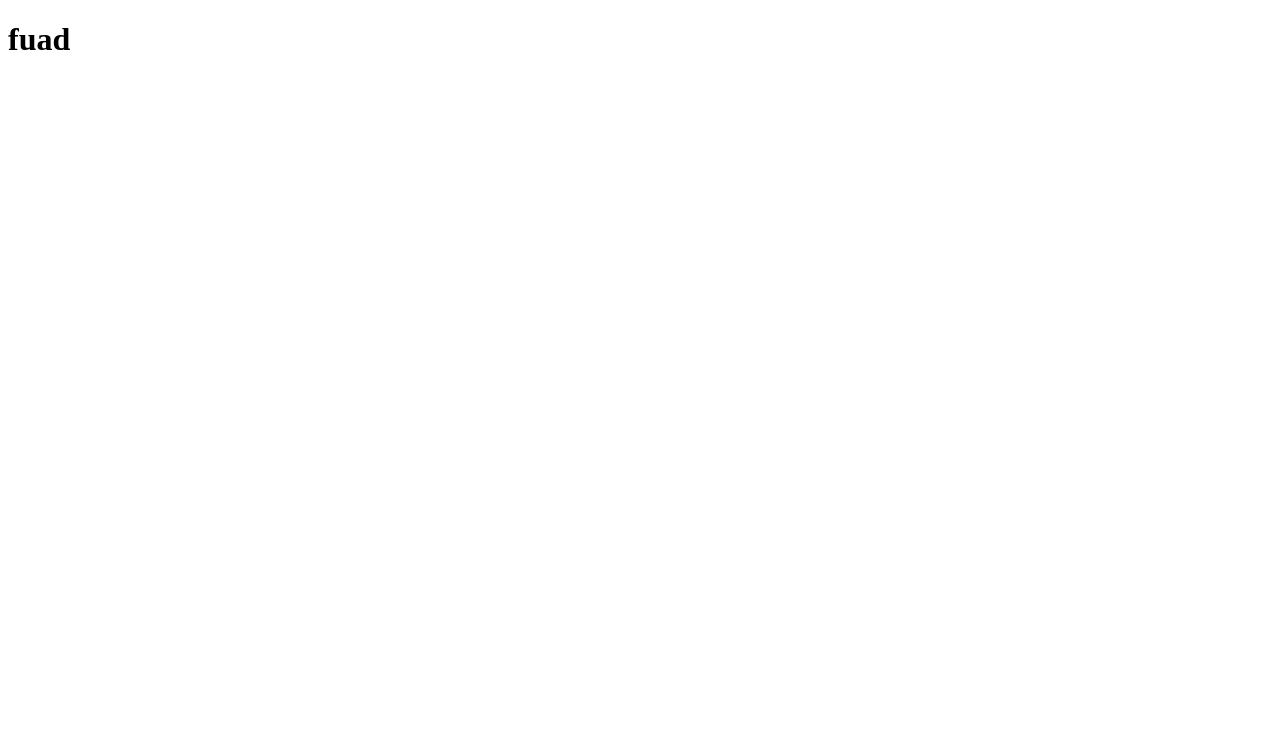
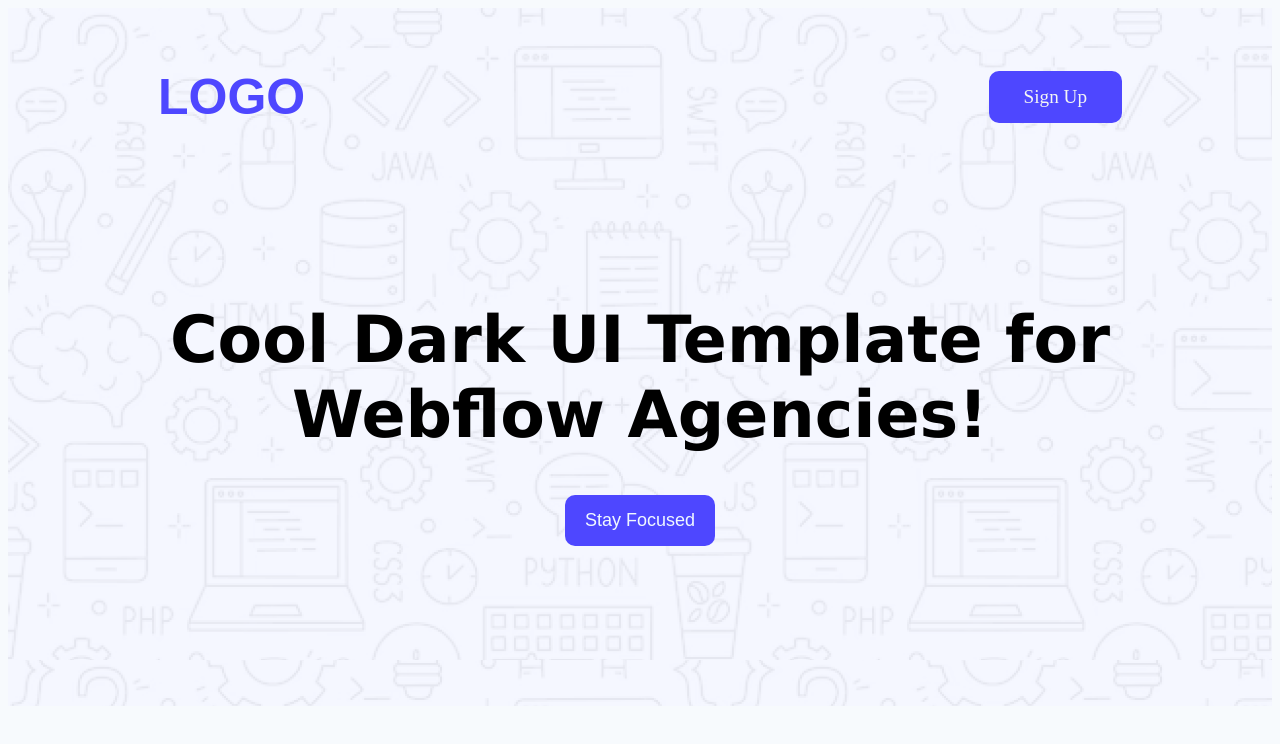
Before and after one commit to RatulFuad/Assignment-no-1, a plain HTML site: page index.html in a window 1280 px wide. Drawn offline with Linux system fonts and the light colour scheme.

Commit message:
complete nav item

```diff
--- a/index.html
+++ b/index.html
@@ -4,8 +4,52 @@
     <meta charset="UTF-8">
     <meta name="viewport" content="width=device-width, initial-scale=1.0">
     <title>portfolio website</title>
+    <link rel="stylesheet" href="styles/style.css">
 </head>
 <body>
-    <h1>fuad</h1>
+
+    <header>
+
+        <div class="main-div">
+
+        <nav>
+
+
+                 <h3 class="h3">LOGO</h3>
+
+        <ul>
+            <li><a href="">Sign Up</a></li>
+        </ul>
+
+
+
+
+
+
+        </nav><br><br><br><br>
+
+
+        <div>
+            <h1 class="nav-middle">
+                Cool Dark UI Template for <br> Webflow Agencies!
+            </h1>
+
+            <button>Stay Focused</button>
+
+        </div>
+
+ </div>
+
+    </header>
+
+    <main>
+
+
+
+    </main>
+
+    <footer>
+
+    </footer>
 </body>
 </html>
--- /dev/null
+++ b/styles/style.css
@@ -0,0 +1,65 @@
+/* nav style */
+
+.main-div{
+    background-image: url(../Assets/Hero-bg.png);
+
+    height: 698px;
+
+}
+
+nav{
+    display: flex;
+    justify-content: space-between;
+    align-items: center;
+
+}
+
+nav ul li{
+    list-style: none;
+
+
+
+    background-color: #4E47FF;
+    padding: 15px 35px;
+    margin-right: 150px;
+    border-radius: 10px;
+
+
+}
+
+nav ul a{
+    text-decoration: none;
+    color: rgb(243, 245, 244);
+    font-size: larger;
+}
+
+h3{
+    font-size: 50px;
+    font-weight: 800;
+    font-family: Arial, Helvetica, sans-serif;
+    color: #4E47FF;
+    padding: 10px 150px;
+}
+
+.nav-middle{
+    text-align: center;
+    font-size: 65px;
+    font-family: 'Lucida Sans', 'Lucida Sans Regular', 'Lucida Grande', 'Lucida Sans Unicode', Geneva, Verdana, sans-serif;
+}
+
+button{
+    display: block;
+    margin: auto;
+    background-color: #4E47FF;
+    padding: 15px 20px;
+    color: aliceblue;
+    font-size: large;
+    border: none;
+    border-radius: 10px;
+}
+/* body */
+
+body{
+    background-color: rgb(247, 250, 253);
+
+}
```
Also changed, not shown: Assets/Hero-bg.png (added), Assets/avatar.png (added), Assets/icon-star.png (added), Assets/wc-big.png (added), Assets/wc-mini.png (added), ui/action.png (added), ui/banner.png (added), ui/footer.png (added), ui/newsletter.png (added), ui/productive_user.png (added), ui/review.png (added).
